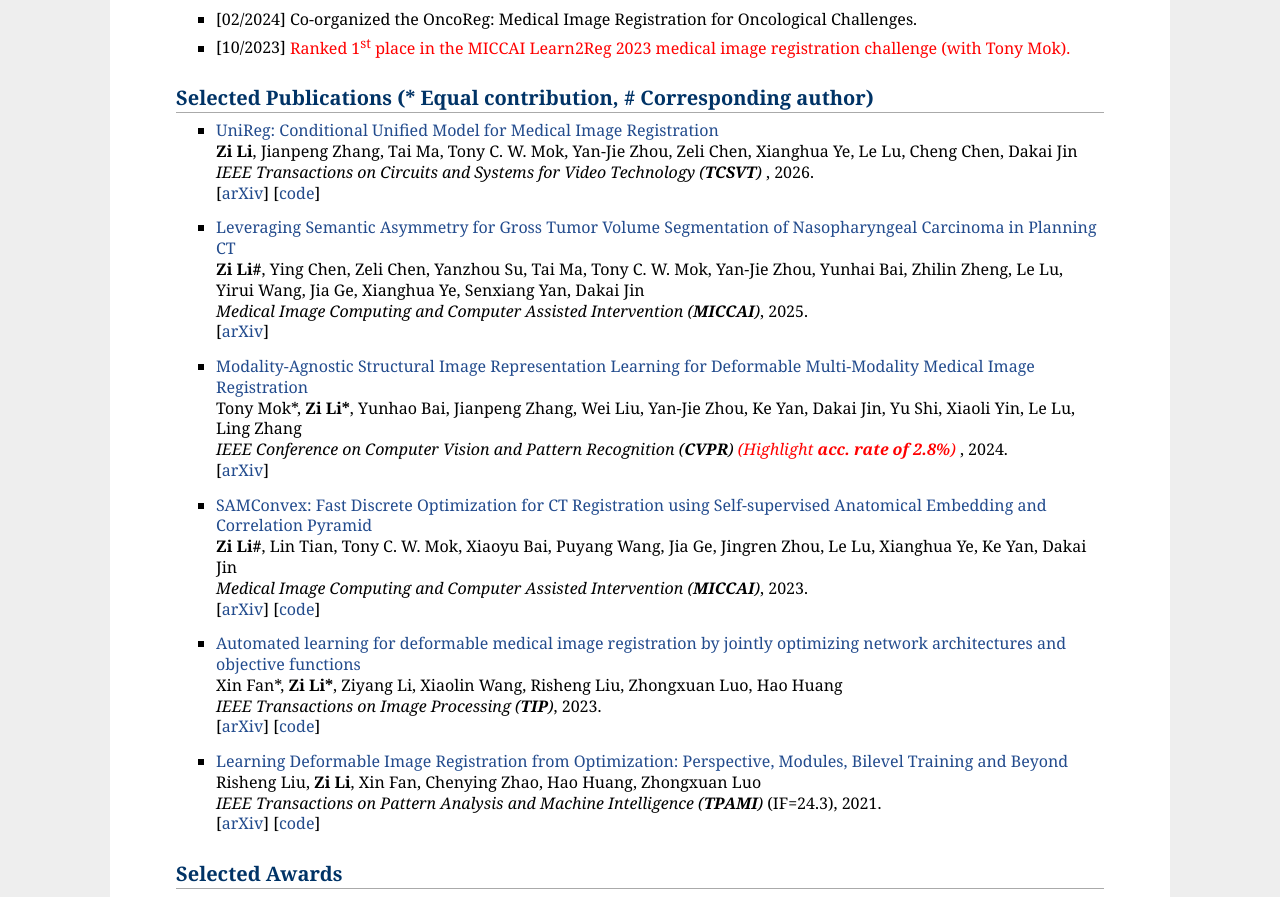
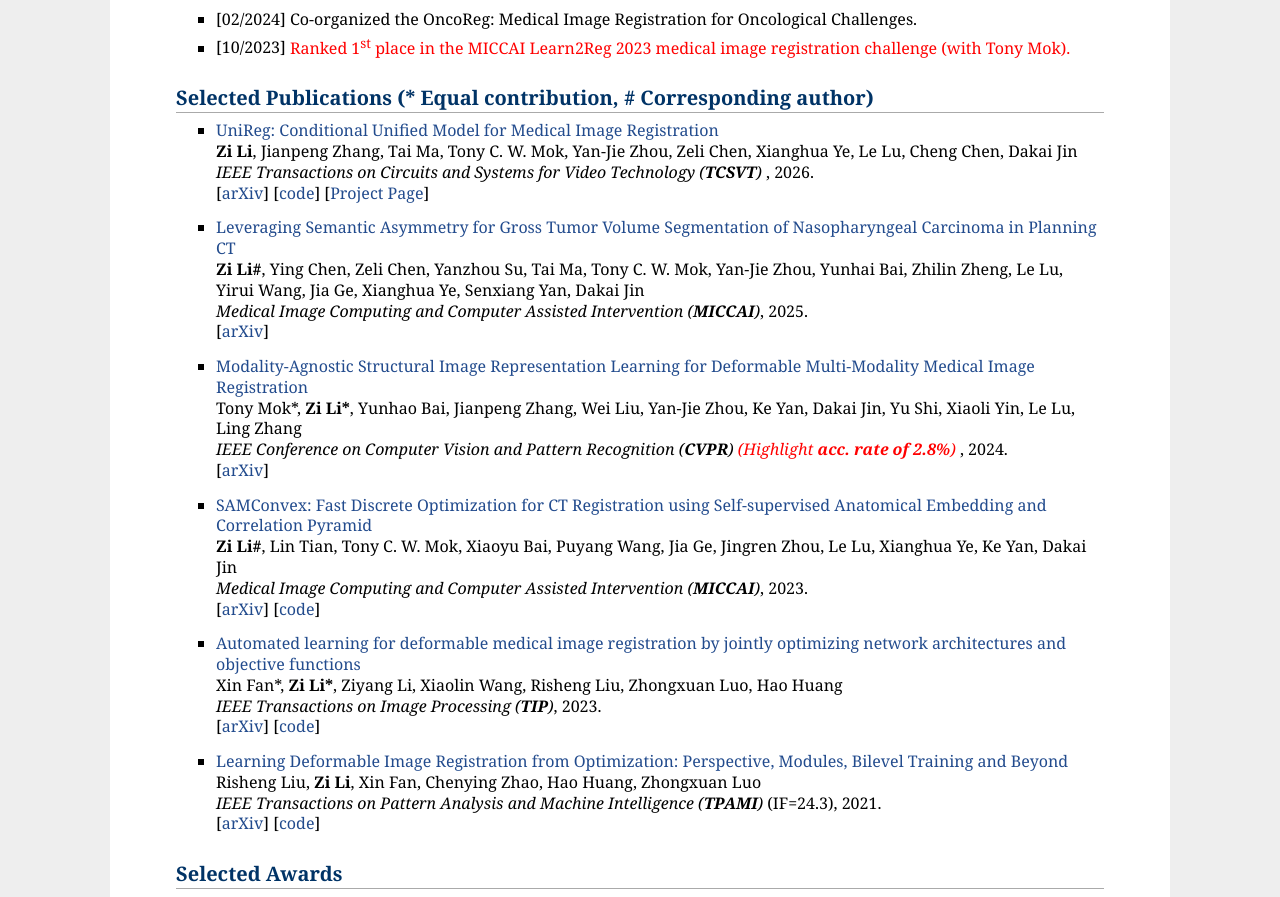
Before and after one commit to Alison-brie/Alison-brie.github.io, a plain HTML site: page index.html in a window 1280 px wide. Shown: the part 951-1848 px from the top of the page. Drawn offline with Linux system fonts and the light colour scheme.

Commit message:
Update index.html

```diff
--- a/index.html
+++ b/index.html
@@ -104,7 +104,7 @@
 
 <h2>Selected Publications (<b>* Equal contribution</b>, <b># Corresponding author</b>) </h2>
 <ul>
-    <li><p><a >UniReg: Conditional Unified Model for Medical Image Registration</a> <br />   <b>Zi Li</b>, Jianpeng Zhang, Tai Ma, Tony C. W. Mok, Yan-Jie Zhou, Zeli Chen, Xianghua Ye, Le Lu, Cheng Chen, Dakai Jin <br /> <i> IEEE Transactions on Circuits and Systems for Video Technology (<b>TCSVT</b>) </i>, 2026. <br />  [<a href="https://arxiv.org/abs/2503.12868v3">arXiv</a>] [<a href="https://github.com/Alison-brie/UniReg">code</a>]</p>
+    <li><p><a >UniReg: Conditional Unified Model for Medical Image Registration</a> <br />   <b>Zi Li</b>, Jianpeng Zhang, Tai Ma, Tony C. W. Mok, Yan-Jie Zhou, Zeli Chen, Xianghua Ye, Le Lu, Cheng Chen, Dakai Jin <br /> <i> IEEE Transactions on Circuits and Systems for Video Technology (<b>TCSVT</b>) </i>, 2026. <br />  [<a href="https://arxiv.org/abs/2503.12868v3">arXiv</a>] [<a href="https://github.com/Alison-brie/UniReg">code</a>] [<a href="https://alison-brie.github.io/UniReg/">Project Page</a>] </p>
 </li>
 </ul>
 <ul>
```
